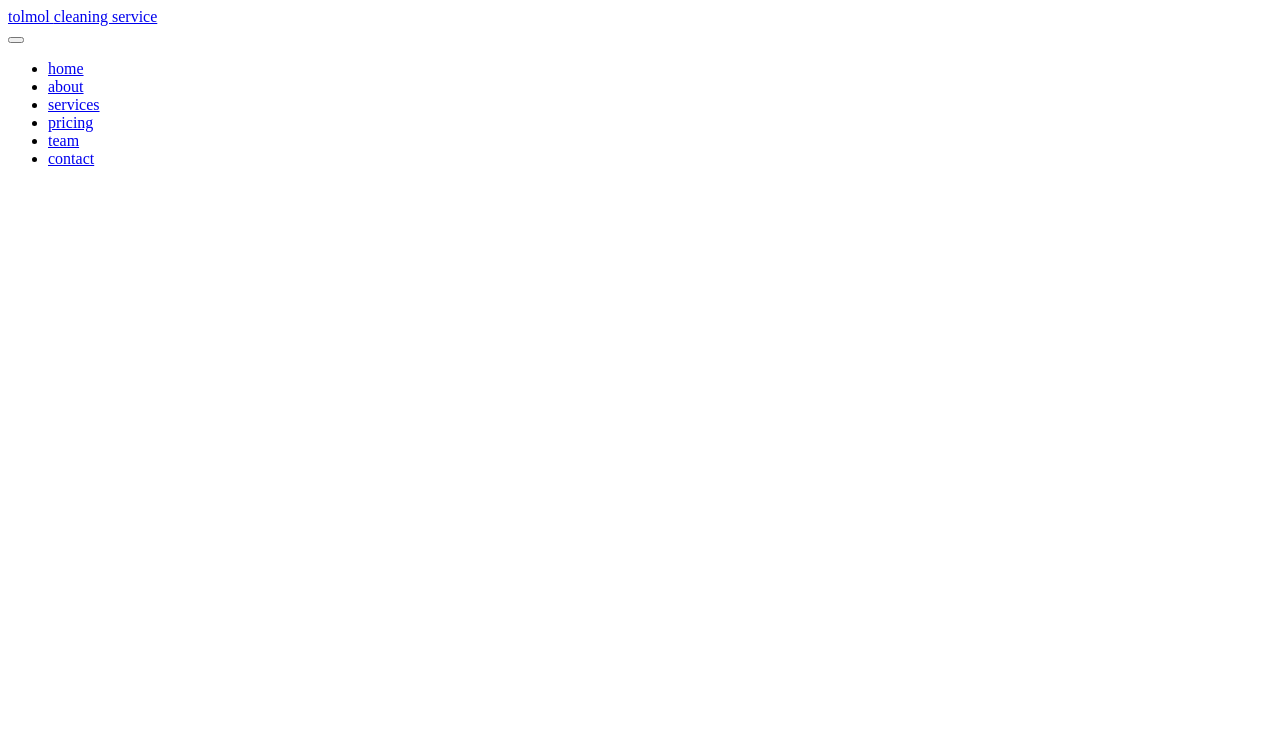
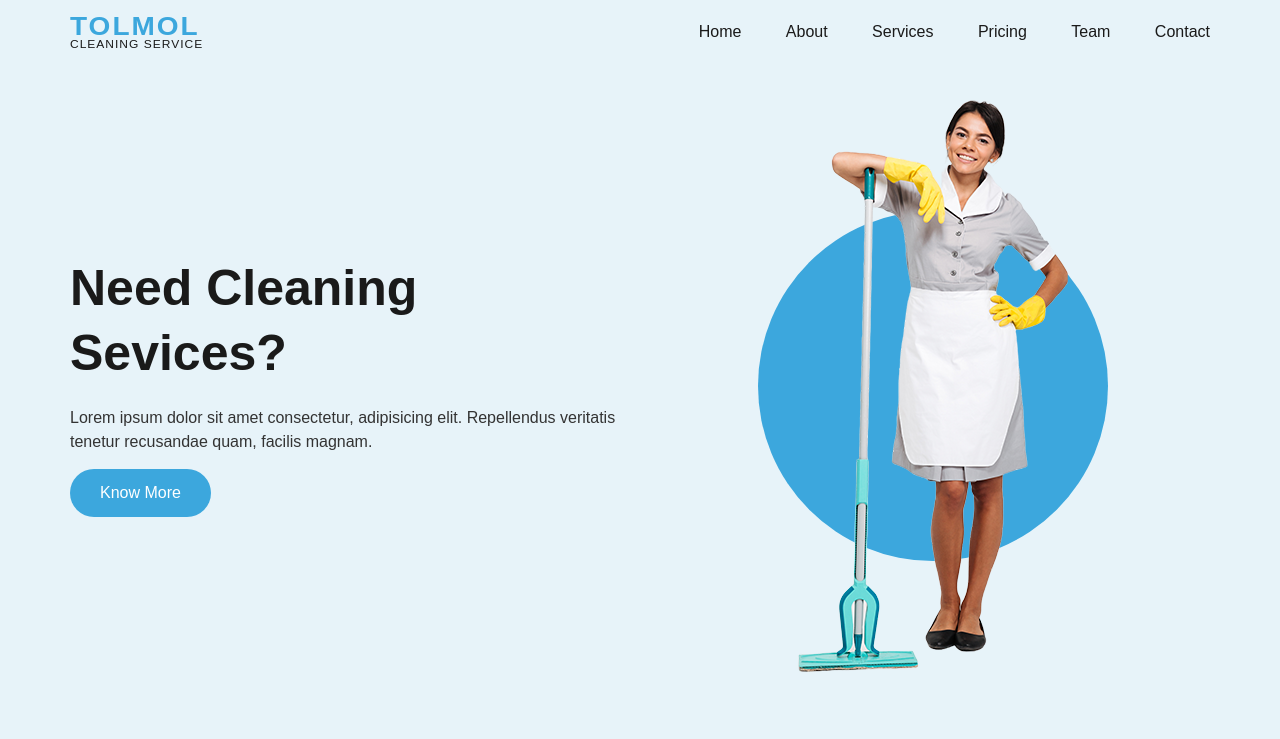
Before and after one commit to gogagit/Cleaning-site, a plain HTML site: page Index.html in a window 1280 px wide. Drawn offline with Linux system fonts and the light colour scheme.

Commit message:
Home/Header

```diff
--- a/Index.html
+++ b/Index.html
@@ -35,10 +35,29 @@
 </div>
 </header>
 <!-- header end -->
-
+<!-- home selection start -->
+<section class="home" id="home">
+  <div class="container">
+    <div class="grid">
+      <div class="home-text">
+        <h1>need cleaning sevices?</h1>
+        <p>Lorem ipsum dolor sit amet consectetur, adipisicing elit. Repellendus veritatis tenetur recusandae quam, facilis magnam.</p>
+        <div class="btn-wrap">
+          <a href="#about" class="btn">know more</a>
+        </div>
+      </div>
+      <div class="home-img">
+        <div class="circle-wrap">
+          <div class="circle"></div>
+        </div>
+        <img src="img/home-img.png" alt="img">
+      </div>
+    </div>
+  </div>
+</section>
+<!-- home selection end -->
 </div>
 <!-- page wrapper end-->
-
 
 <script src="js/aos.js"></script>
 <script src="js/main.js"></script>
--- a/JS/main.js
+++ b/JS/main.js
@@ -0,0 +1,16 @@
+
+
+// header bg reveal
+const headerBg = () => {
+    const header = document.querySelector(".js-header");
+
+    window.addEventListener("scroll", function(){
+        if(this.scrollY > 0){
+            header.classList.add("bg-reveal");
+        }
+        else{
+            header.classList.remove("bg-reveal");
+        }
+    });
+}
+headerBg();
--- a/css/style.css
+++ b/css/style.css
@@ -2,7 +2,7 @@
     --hue: 200;
     --saturation: 70%;
     --lightness: 55%;
-    --main-color: hsl(var(--hue),var(--saturation),var(--lightness),);
+    --main-color: hsl(var(--hue),var(--saturation),var(--lightness));
     /* text colors */
     --text-white: hsl(0, 0%, 100%);
     --text-light-gray: hsl(0, 0%, 96%);
@@ -15,6 +15,202 @@
     /* border color */
     --border-color: hsl(var(--hue), 48%, 80%);
     /* shadow */
-    --shadow:
-
+    --shadow: 0 0 10px hsla(var(--hue), 57%, 63%, 0,3);
+    --focus-shadow: 0 0 10px hsla(var(--hue), 57%, 63%, 0,6);
+    /* font size*/
+    --fs-4xl: 50px;
+    --fs-3xl: 35px;
+    --fs-2xl: 26px;
+    --fs-xl: 20px;
+    --fs-lg: 18px;
+    --fs-md: 16px;
+    --fs-sm: 14px;
 }
+html {
+    scroll-behavior:smooth;
+}
+*{
+    margin: 0;
+    padding: 0;
+    box-sizing: border-box;
+}
+::before,
+::after{
+    box-sizing: border-box;
+}
+body{
+    font-family: 'Poppins', sans-serif;
+    font-weight: 300;
+    font-size: var(--fs-ms);
+    line-height: 1.5;
+    color: var(--text-dark-gray);
+    background-color: var(--body-bg-color);
+    -webkit-text-size-adjust: 100%;
+    -webkit-tap-highlight-color: transparent;
+}
+a{
+    color: var(--main-color);
+    text-decoration: none;
+}
+ul{
+    list-style: none;
+}
+h1,h2,h3,h4,h5{
+    color: var(--text-x-dark-gray);
+    line-height: 1.3;
+}
+p{
+    margin-bottom: 15px;
+}
+img{
+    max-width: 100%;
+    vertical-align: middle;
+}
+::selection {
+    color: var(--text-white);
+    background-color: var(--main-color);
+}
+::-webkit-scrollbar{
+    width: 5px;
+}
+::-webkit-scrollbar-track{
+    background-color: var(--body-bg-color);
+}
+::-webkit-scrollbar-thumb{
+    background-color: var(--main-color);
+}
+.page-wraper{
+    overflow: hidden;
+}
+.container {
+    max-width: 1170px;
+    margin: auto;
+    padding: 0 15px;
+}
+.grid{
+    display: grid;
+    grid-template-columns: repeat(12, 1fr);
+    gap: 30px;
+}
+.btn {
+    display: inline-block;
+    padding: 10px 28px;
+    background-color: var(--main-color);
+    color: var(--text-white);
+    font-weight: 500;
+    font-size: var(--fs-md);
+    text-transform: capitalize;
+    line-height: 1.5;
+    font-family: inherit;
+    border: 2px solid transparent;
+    border-radius: 30px;
+    vertical-align: middle;
+    user-select: none;
+    transform: all 0.3s ease;
+}
+.btn:hover{
+    background-color: transparent;
+    color: var(--main-color);
+    border-color: var(--main-color);
+}
+.header{
+    position: fixed;
+    left: 0;
+    top: 0;
+    width: 100%;
+    z-index: 2;
+    padding: 10px 0;
+}
+.header::before{
+    content: '';
+    position: absolute;
+    left: 0;
+    top: 0;
+    height: 100%;
+    width: 100%;
+    background-color: var(--bg-color);
+    box-shadow: var(--shadow);
+    z-index: -1;
+    transform: translateY(calc(-100% - 10px));
+    transition: transform 0.5s ease;
+}
+.header.bg-reveal::before{
+    transform: translateY(0);
+}
+.header .container{
+    display: flex;
+    align-items: center;
+    justify-content: space-between;
+}
+.header .logo a{
+    font-size: 28px;
+    font-weight: bold;
+    text-transform: uppercase;
+    line-height: 1;
+    display: block;
+    transform: scaleY(0.9);
+    letter-spacing: 2px;
+}
+.header .logo span{
+    font-size: 12px;
+    display: block;
+    font-weight: 400;
+    color: var(--text-x-dark-gray);
+    letter-spacing: 1px;
+}
+.nav li{
+    display: inline-block;
+    margin-left: 40px;
+}
+.nav a{
+    text-transform: capitalize;
+    font-size: var(--fs-md);
+    color: var(--text-x-dark-gray);
+    font-weight: 400;
+    display: block;
+    padding: 10px 0;
+    transition: color 0.3s ease;
+}
+.nav a:hover{
+    color: var(--main-color);
+}
+.nav-toggler{
+    display: none;
+}
+.home {
+    padding: 100px 0 60px;
+}
+.home-text,
+.home-img{
+    grid-column: span 6;
+    align-self: center;
+}
+.home-text h1{
+    font-size: var(--fs-4xl);
+    margin: 0 0 20px;
+    text-transform: capitalize;
+}
+.home-text p{
+    margin: 0, 0, 30px;
+}
+.home-img {
+    position: relative;
+}
+.home-img .circle-wrap{
+    position: absolute;
+    left: 50%;
+    top: 50%;
+    z-index: -1;
+}
+.home-img .circle{
+    height: 350px;
+    width: 350px;
+    background-color: var(--main-color);
+    border-radius: 50%;
+    transform: translate(-50%, -50%);
+}
+.home-img img{
+    max-width: 270px;
+    display: block;
+    margin: auto;
+}
```
